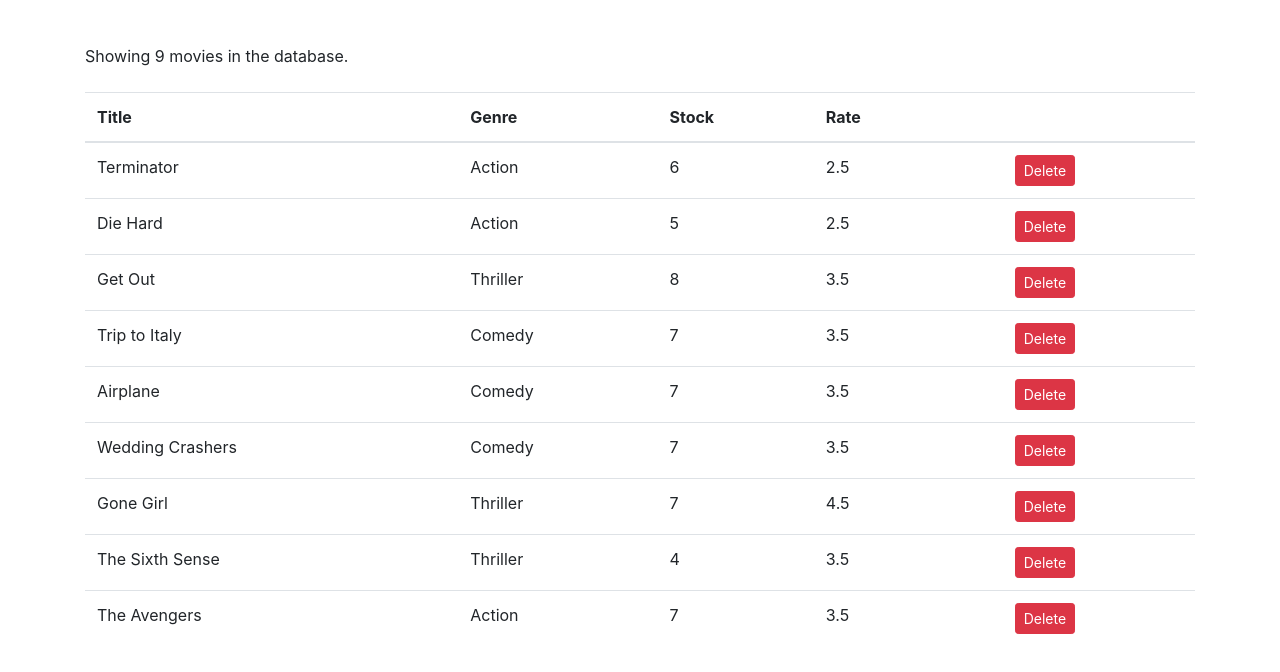
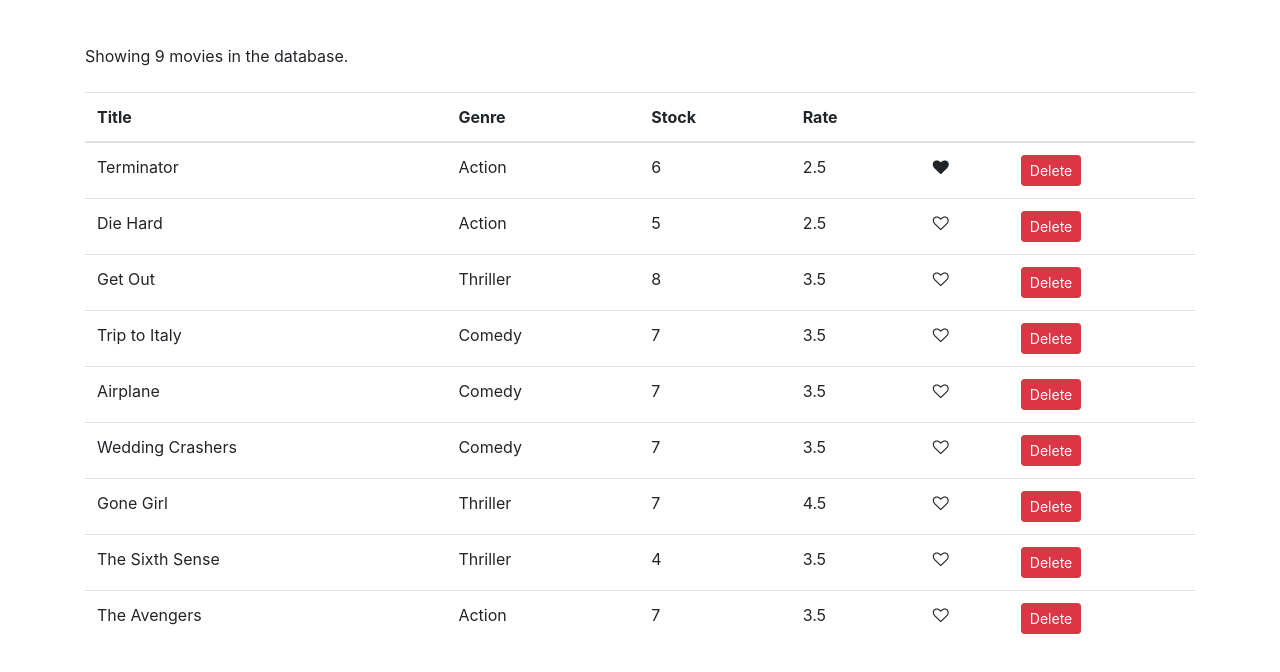
Before and after one commit to mrhpn/react--vidly, a React (Create React App) app: page / in a window 1280 px wide. Shown: the top 672 px of the page. Built offline with nearby package versions, Linux system fonts and the light colour scheme.

Commit message:
restructured folders for common components

```diff
--- a/src/components/Like.jsx
+++ /dev/null
@@ -1,7 +0,0 @@
-import React from 'react';
-
-const Like = ({ liked, onClick }) => {
-  return <i onClick={onClick} className={`${liked} ? 'fa fa-heart' : 'fa fa-heart-o'`} style={{ cursor: 'pointer' }} aria-hidden="true"></i>;
-};
-
-export default Like;
--- /dev/null
+++ b/src/components/common/Like.jsx
@@ -0,0 +1,7 @@
+import React from 'react';
+
+const Like = ({ liked, onClick }) => {
+  return <i onClick={onClick} className={`${liked ? 'fa fa-heart' : 'fa fa-heart-o'}`} style={{ cursor: 'pointer' }} aria-hidden="true"></i>;
+};
+
+export default Like;
--- a/src/components/movies.jsx
+++ b/src/components/movies.jsx
@@ -1,5 +1,5 @@
 import React, { Component } from 'react';
-import Like from './Like';
+import Like from './common/Like';
 import { getMovies } from '../services/fakeMovieService';
 
 class Movies extends React.Component {
```
